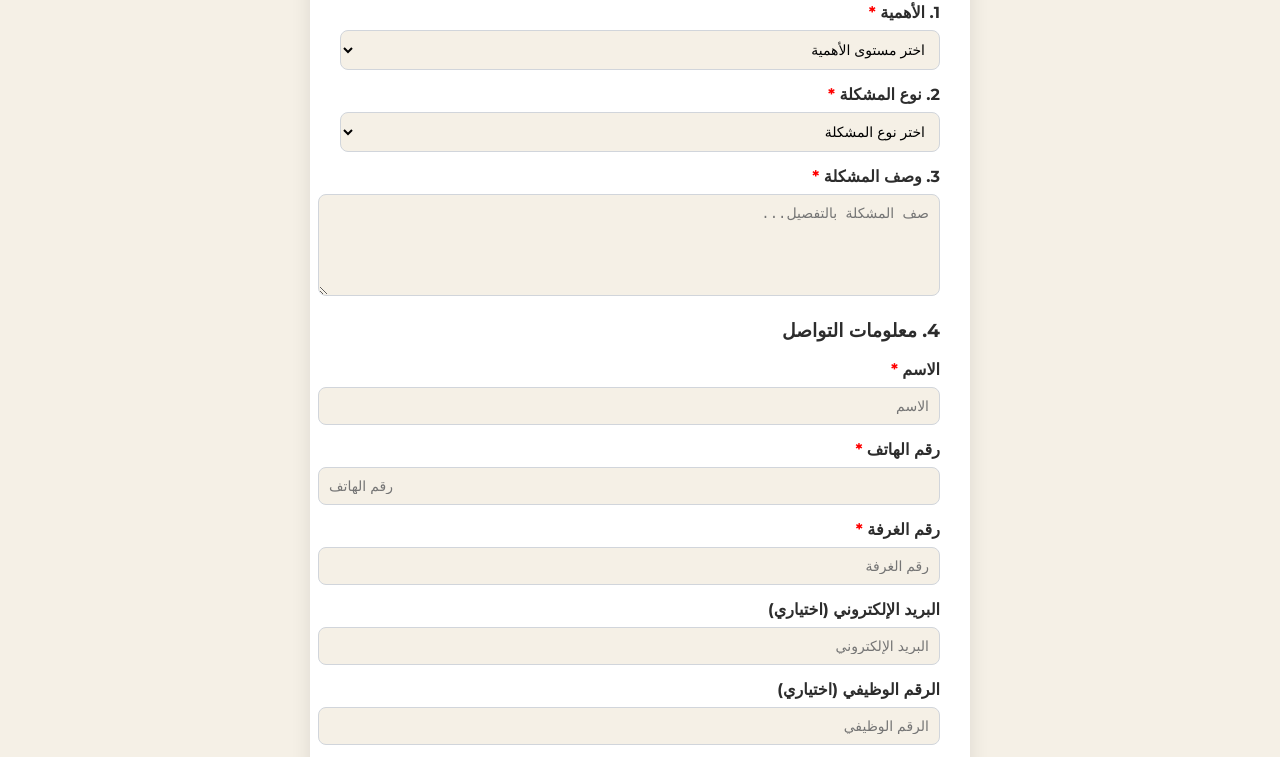
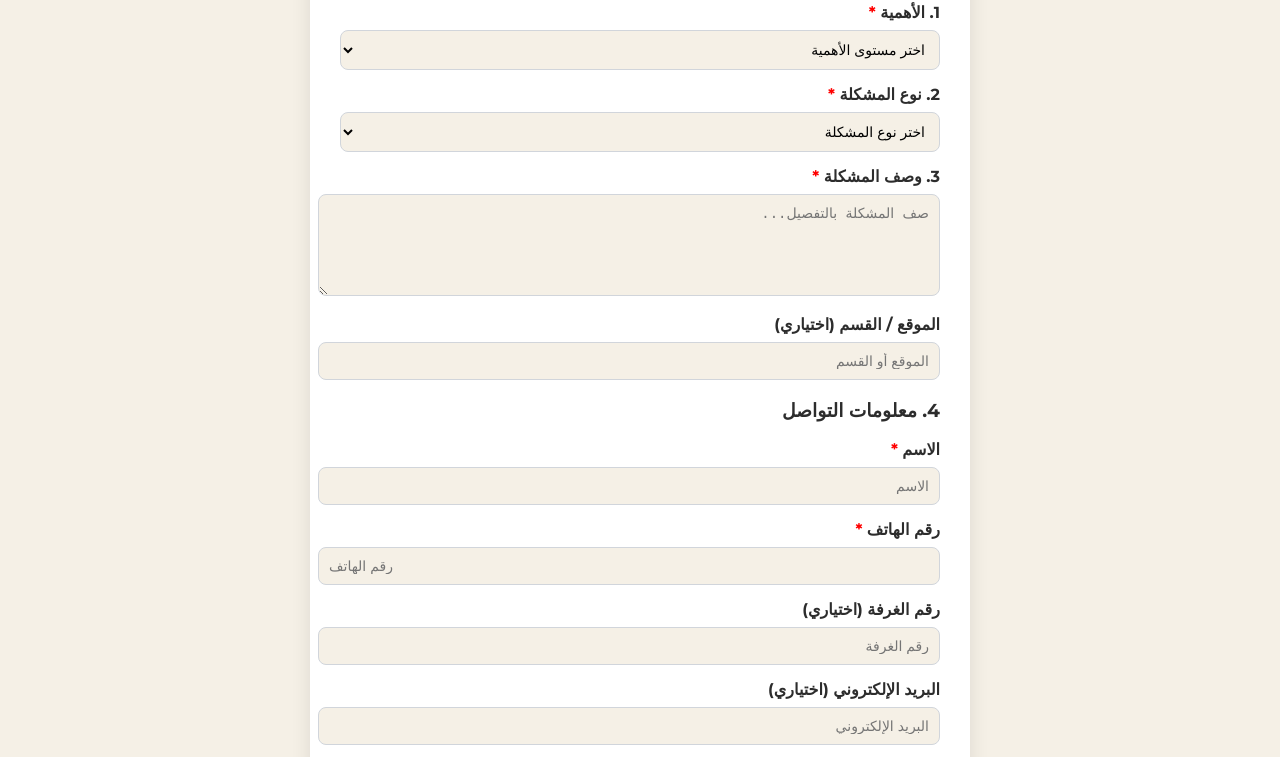
Before and after one commit to ebtii0/formsakan, a website: page public/parkandride.html in a window 1280 px wide. Shown: the part 272-1029 px from the top of the page. Drawn offline with Linux system fonts and the light colour scheme.

Commit message:
Update parkandride.html

```diff
--- a/public/parkandride.html
+++ b/public/parkandride.html
@@ -44,6 +44,9 @@
       <label for="description" id="labelDescription">3. وصف المشكلة <span class="required">*</span></label>
       <textarea id="description" name="description" rows="5" placeholder="صف المشكلة بالتفصيل..." required minlength="10"></textarea>
 
+      <label for="area" id="labelArea">الموقع / القسم (اختياري)</label>
+      <input type="text" id="area" name="area" placeholder="الموقع أو القسم" />
+
       <h3 id="contactInfoHeader">4. معلومات التواصل</h3>
 
       <label for="name" id="labelName">الاسم <span class="required">*</span></label>
@@ -52,8 +55,8 @@
       <label for="phone" id="labelPhone">رقم الهاتف <span class="required">*</span></label>
       <input type="tel" id="phone" name="phone" placeholder="رقم الهاتف" required />
 
-      <label for="room" id="labelRoom">رقم الغرفة <span class="required">*</span></label>
-      <input type="text" id="room" name="room" placeholder="رقم الغرفة" required />
+      <label for="room">رقم الغرفة (اختياري)</label>
+      <input type="text" id="room" name="room" placeholder="رقم الغرفة" />
 
       <label for="email" id="labelEmail">البريد الإلكتروني (اختياري)</label>
       <input type="email" id="email" name="email" placeholder="البريد الإلكتروني" />
```
